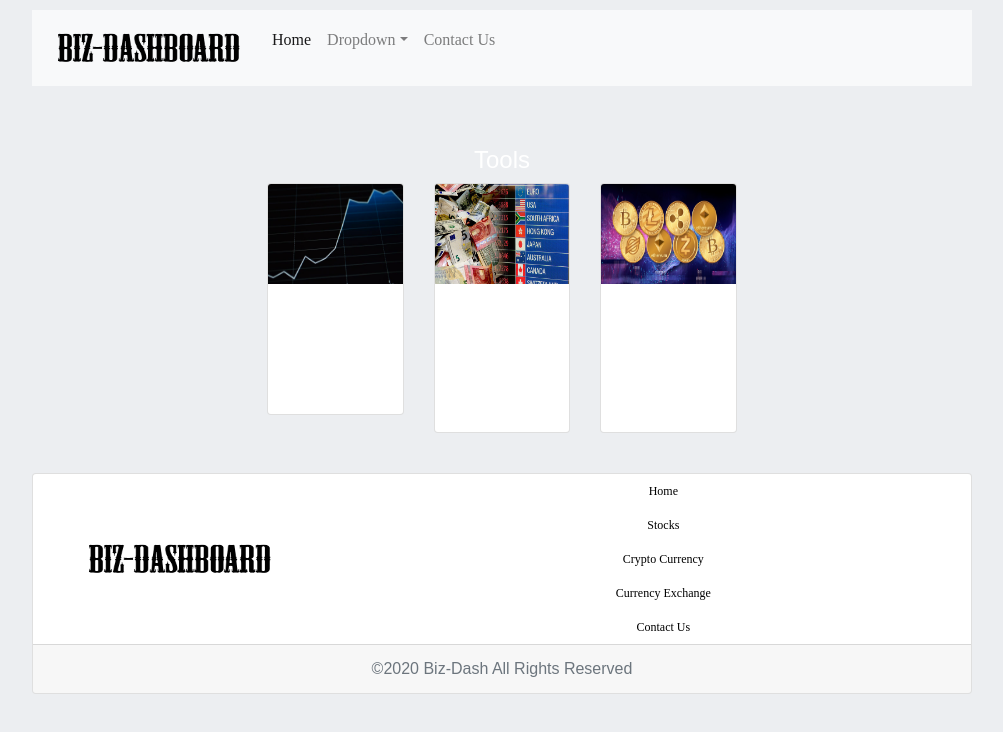
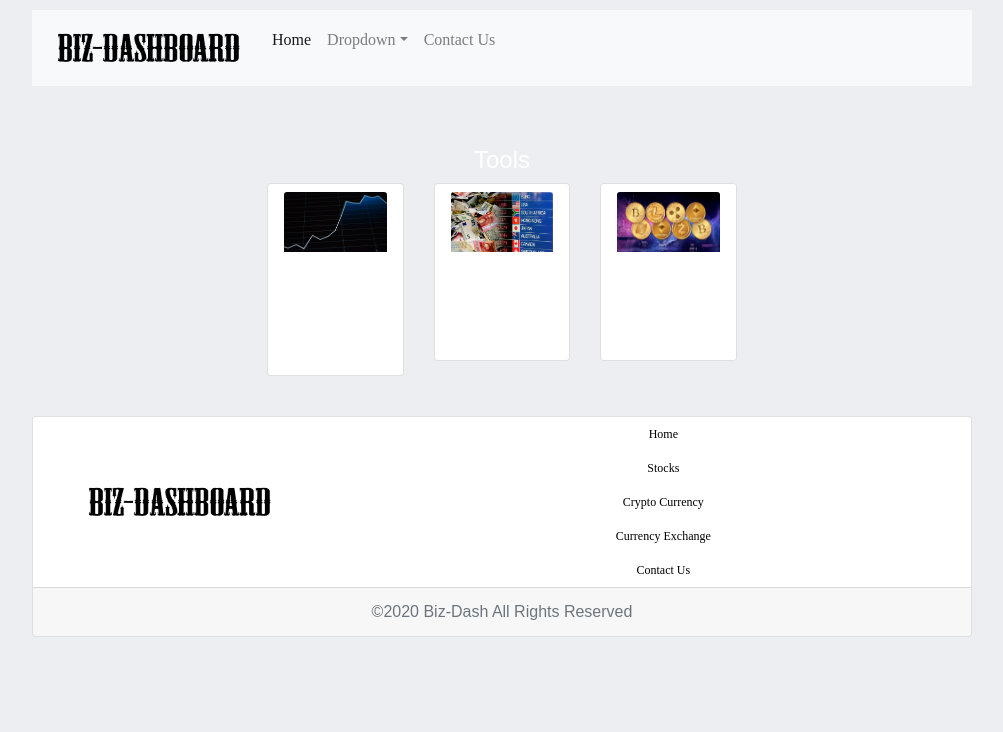
Before and after one commit to spsingh94/Biz-Dashboard, a React (Create React App) app in the folder client/: page /tools in a window 1280 px wide. Shown: the top 732 px of the page, without its empty margins (138-1141 px from the left). Built offline with nearby package versions, Linux system fonts and the light colour scheme; a web font is replaced by a local one.

Commit message:
changed anchor tags to links from react router dom

```diff
--- a/client/src/components/Tools/index.js
+++ b/client/src/components/Tools/index.js
@@ -1,5 +1,6 @@
 import React from "react";
 import { Container, Row, Col } from "reactstrap";
+import { Link } from "react-router-dom";
 import "./style.css";
 import stocks from "../../images/stocksimage.jpg";
 import exchange from "../../images/exchangeimage.jpg";
@@ -13,15 +14,22 @@ export function Tools() {
         <Row>
           <Col sm="4">
             {/* <div className="card" style={{ width: "160px" }}> */}
-            <div className="card">
-              <a href="/stocks">
+            <div className="card tool-card">
+            <Link
+              to="/stocks"
+              className={
+                window.location.pathname === "/stocks"
+                  ? "nav-link active"
+                  : "nav-link"
+              }
+            >
               <img
                 src={stocks}
                 className="card-img-top tool-image"
                 alt="stocks"
                 style={{ cursor: "pointer" }}
               />
-              </a>
+            </Link>
               <div className="card-body">
                 <p className="card-text">
                   Stocks - Check daily stock prices by inputting the stock code
@@ -32,15 +40,22 @@ export function Tools() {
           </Col>
           <Col sm="4">
             {/* <div className="card" style={{ width: "160px" }}> */}
-            <div className="card">
-              <a href="/converter">
+            <div className="card tool-card">
+            <Link
+              to="/exchange"
+              className={
+                window.location.pathname === "/exchange"
+                  ? "nav-link active"
+                  : "nav-link"
+              }
+            >
               <img
                 src={exchange}
                 className="card-img-top tool-image"
                 alt="stocks"
                 style={{ cursor: "pointer" }}
               />
-              </a>
+            </Link>
               <div className="card-body">
                 <p className="card-text">
                   Currency Converter - Find out what the exhchange rate is of
@@ -51,15 +66,22 @@ export function Tools() {
           </Col>
           <Col sm="4">
             {/* <div className="card" style={{ width: "160px" }}> */}
-            <div className="card">
-              <a href="/crypto">
+            <div className="card tool-card">
+            <Link
+              to="/crypto"
+              className={
+                window.location.pathname === "/crypto"
+                  ? "nav-link active"
+                  : "nav-link"
+              }
+            >
               <img
                 src={crypto}
                 className="card-img-top tool-image"
                 alt="stocks"
                 style={{ cursor: "pointer" }}
               />
-              </a>
+            </Link>
               <div className="card-body">
                 <p className="card-text">
                   Crypto Currency - Check the current price of all
--- a/client/src/components/Tools/style.css
+++ b/client/src/components/Tools/style.css
@@ -1,5 +1,5 @@
 .tool-image {
-    height: 100px;
+    height: 60px;
     /* width: 160px; */
 }
 
@@ -28,7 +28,7 @@
 }
 
 .card-text {
-    font-size: 12px;
+    font-size: 10px;
     font-family: 'Goudy Bookletter 1911', serif;
 }
 /*
```
